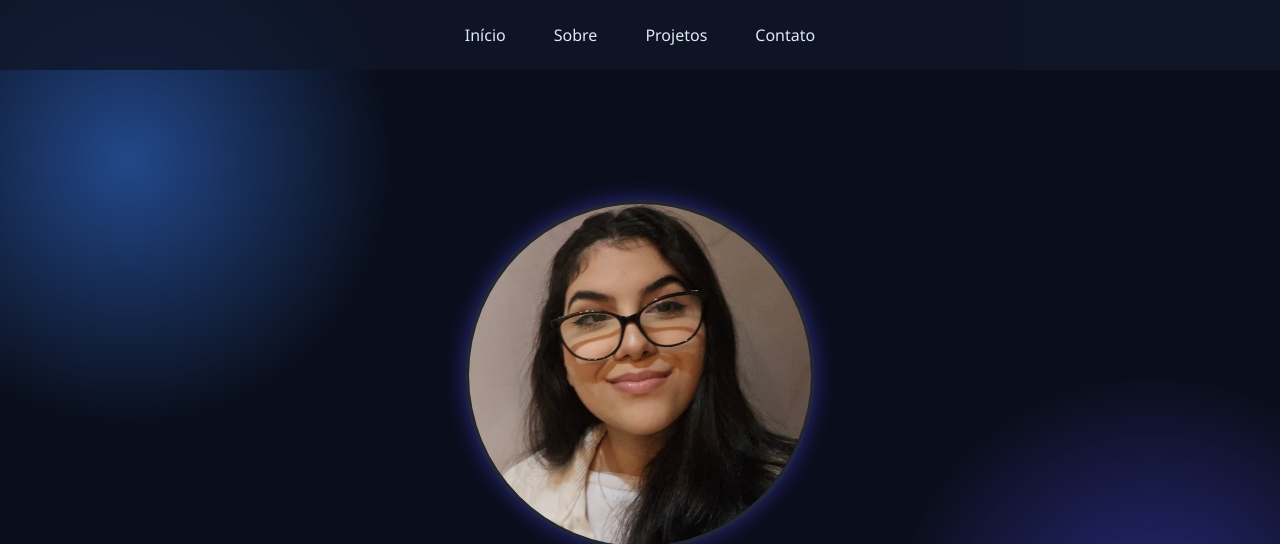
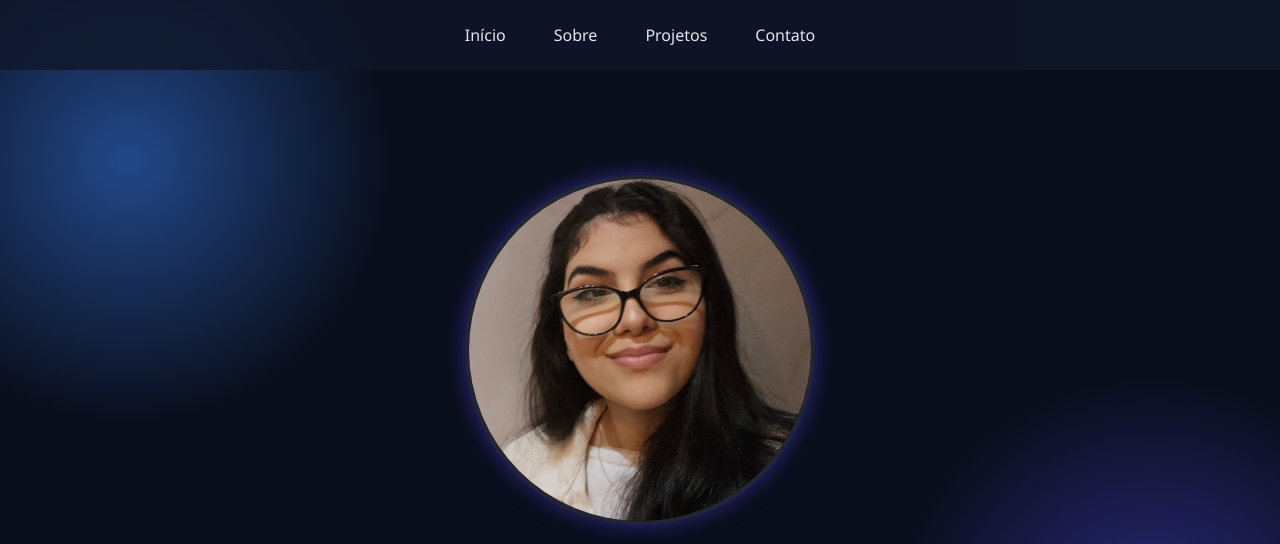
Before and after one commit to liviavieiramendes/portifolio, a plain HTML site: page index.html in a window 1280 px wide. Shown: the top 544 px of the page. Drawn offline with Linux system fonts and the light colour scheme.

Commit message:
Update styles.css

```diff
--- a/styles.css
+++ b/styles.css
@@ -71,7 +71,7 @@ body{
     flex-direction: column;
     align-items: center;
     text-align: center;
-    padding-top: 200px;
+    padding-top: 175px;
 }
 
 .foto-perfil{
```
